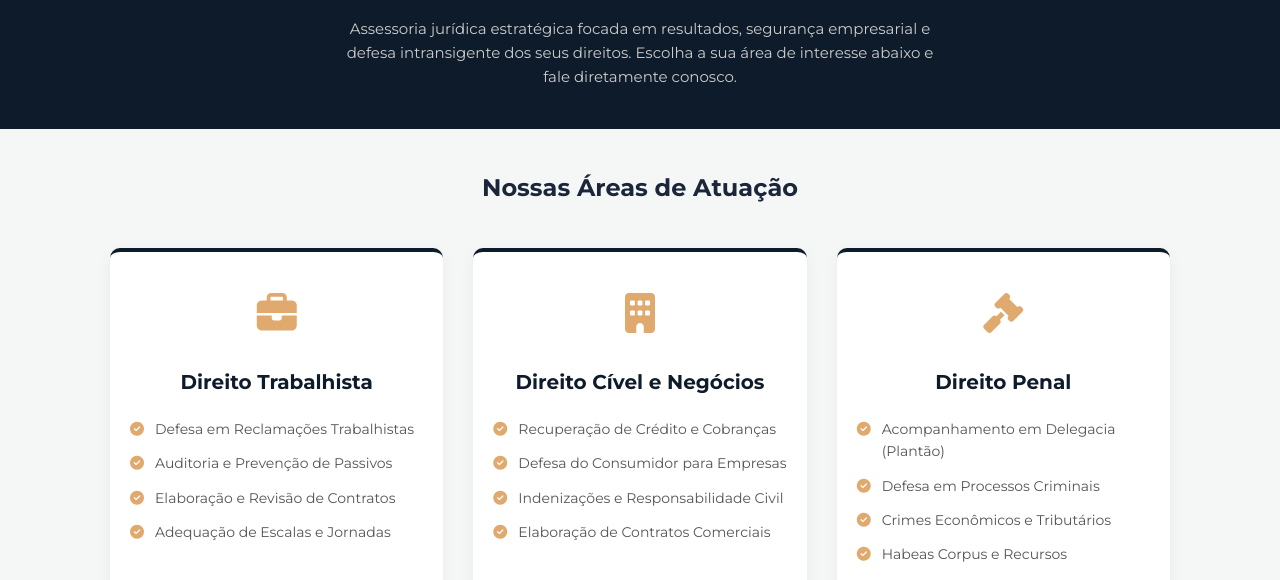
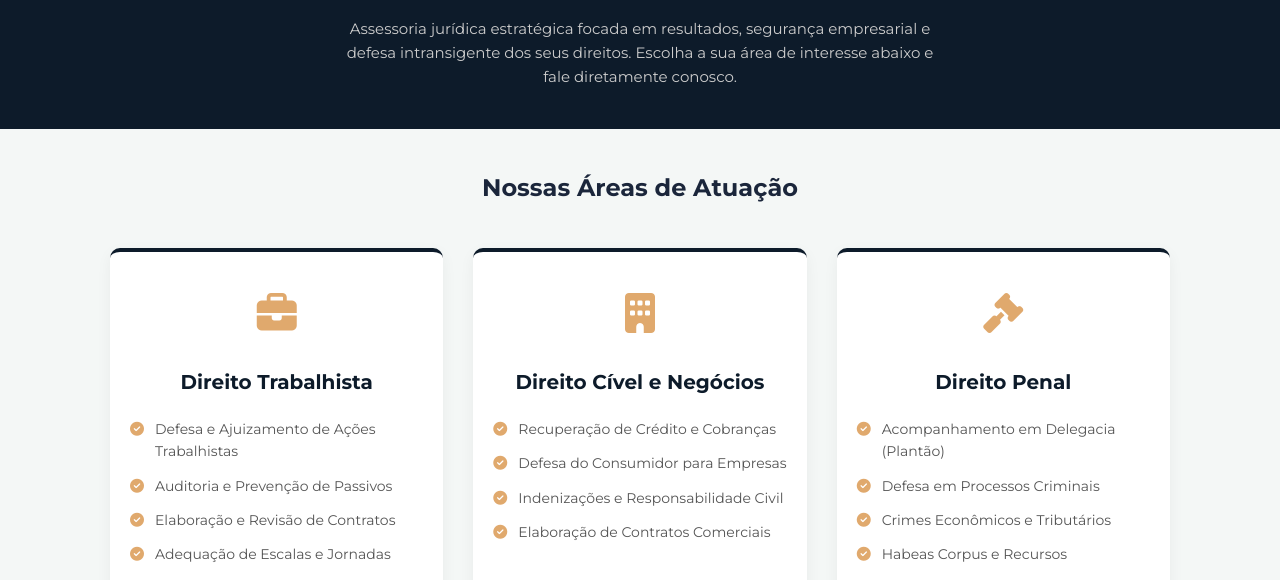
Before and after one commit to jonathanbzerra510/meu-site-oficial, a plain HTML site: page atendimento/index.html in a window 1280 px wide. Shown: the part 123-703 px from the top of the page. Drawn offline with Linux system fonts and the light colour scheme.

Commit message:
Update index.html

```diff
--- a/atendimento/index.html
+++ b/atendimento/index.html
@@ -112,7 +112,7 @@
                 <div class="card-icon"><i class="fas fa-briefcase"></i></div>
                 <h3>Direito Trabalhista</h3>
                 <ul>
-                    <li>Defesa em Reclamações Trabalhistas</li>
+                    <li>Defesa e Ajuizamento de Ações Trabalhistas</li>
                     <li>Auditoria e Prevenção de Passivos</li>
                     <li>Elaboração e Revisão de Contratos</li>
                     <li>Adequação de Escalas e Jornadas</li>
```
